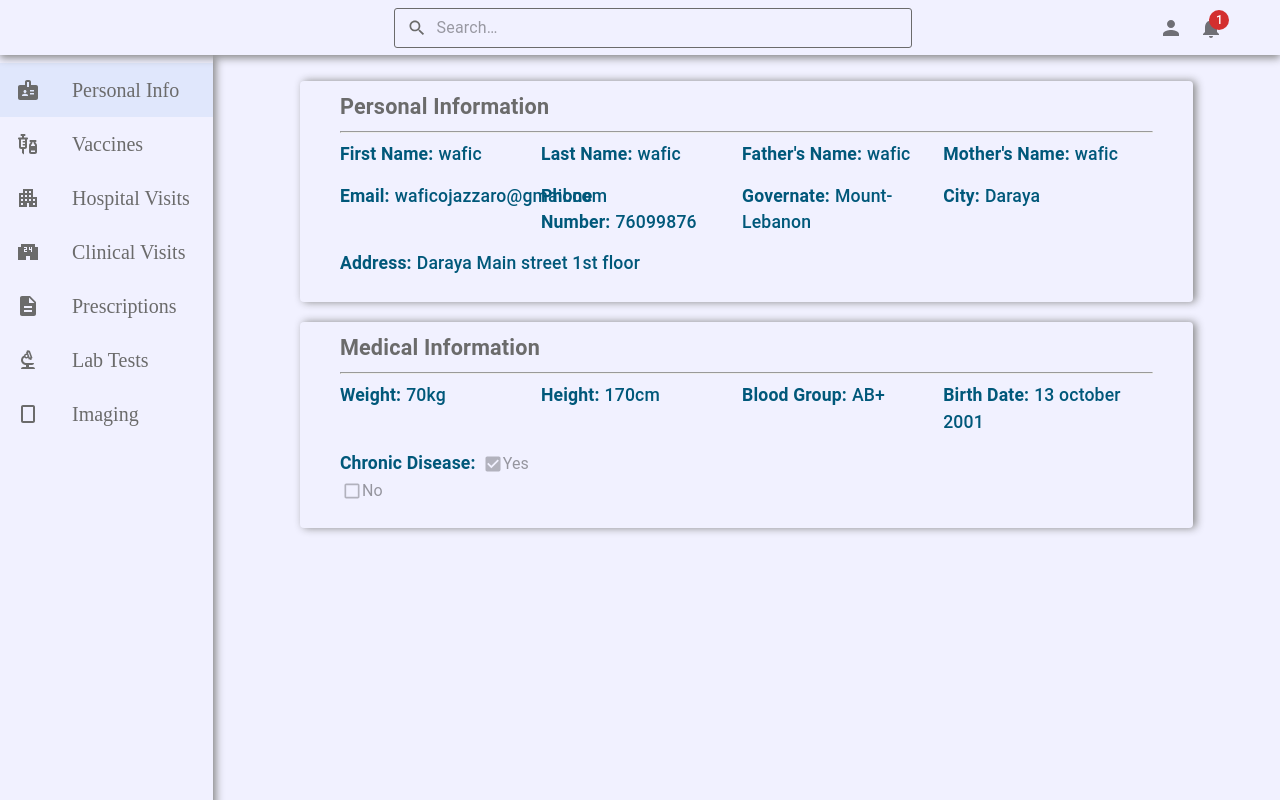
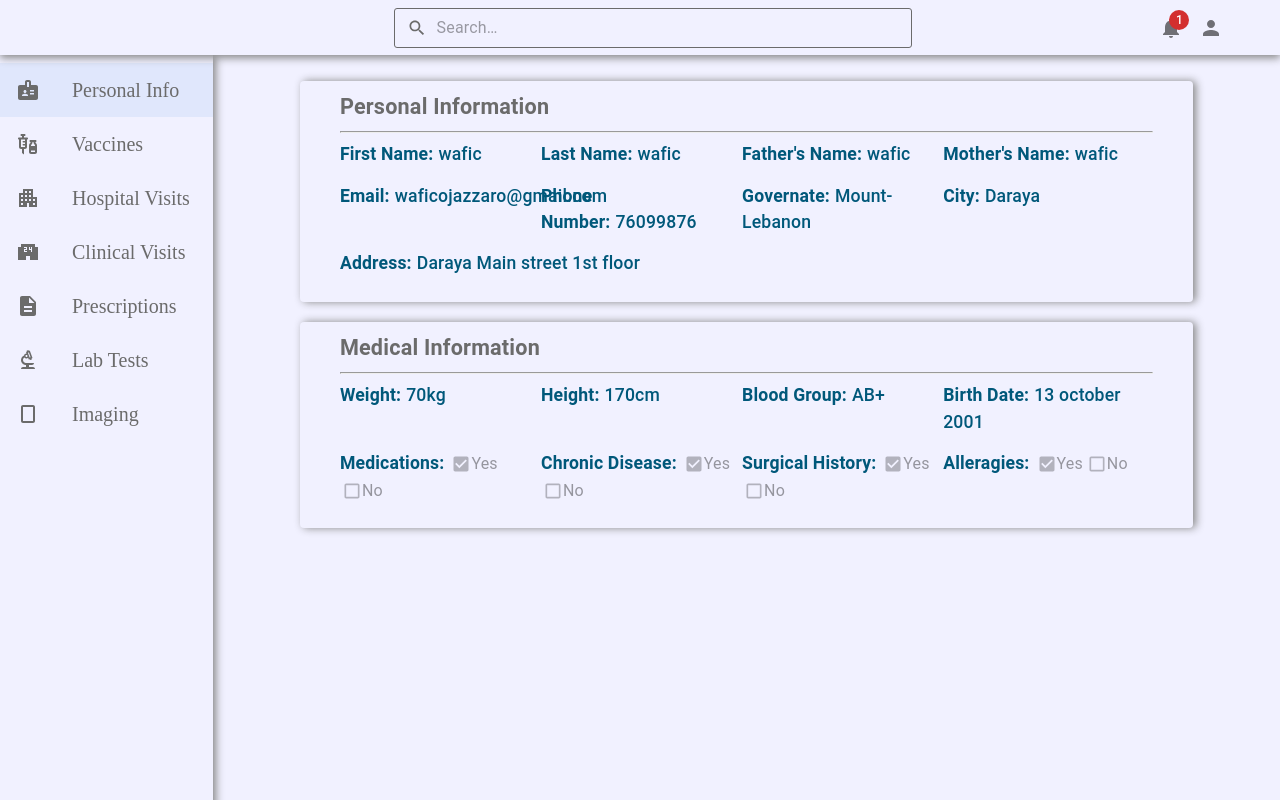
Before and after one commit to waficjazz/medrProject, a React (Create React App) app in the folder front/: page / in a window 1280 px wide. Built offline with nearby package versions, Linux system fonts and the light colour scheme; the HTML template or start-up script is replaced by a standard one.

Commit message:
medical inforamtion

```diff
--- a/front/src/components/Navbar/Navbar.css
+++ b/front/src/components/Navbar/Navbar.css
@@ -26,6 +26,15 @@
   .search {
     display: none;
   }
+  .tools {
+    width: 100%;
+    display: block;
+    padding: 0;
+  }
+  .toolsicon {
+    position: relative;
+    left: 70%;
+  }
 }
 
 .badge {
@@ -43,6 +52,4 @@
 
 .toolsicon {
   display: flex;
-  justify-content: space-between;
-  width: 80px;
 }
--- a/front/src/components/Navbar/Navbar.jsx
+++ b/front/src/components/Navbar/Navbar.jsx
@@ -19,11 +19,11 @@ const Navbar = () => {
               </div>
               <div className="toolsicon">
                 <IconButton>
-                  <PersonIcon />
+                  <Badge className="badge" badgeContent={1} color="error" overlap="circular" />
+                  <NotificationsIcon />
                 </IconButton>
                 <IconButton>
-                  <Badge className="badge" badgeContent={1} color="error" overlap="circular" />
-                  <NotificationsIcon />
+                  <PersonIcon />
                 </IconButton>
               </div>
             </div>
--- a/front/src/pages/PersonalInfo/PersonalInfo.jsx
+++ b/front/src/pages/PersonalInfo/PersonalInfo.jsx
@@ -58,7 +58,28 @@ const PersonalInfo = () => {
               </Typography>
 
               <Typography className="internalText ">
+                Medications:
+                <span className="internalData">
+                  <FormControlLabel control={<Checkbox defaultChecked size="small" disabled sx={{ padding: 0 }} />} label="Yes" sx={{ marginX: "2px" }} />
+                  <FormControlLabel control={<Checkbox size="small" checked={false} disabled sx={{ padding: 0 }} />} label="No" sx={{ marginX: "2px" }} />
+                </span>
+              </Typography>
+              <Typography className="internalText ">
                 Chronic Disease:
+                <span className="internalData">
+                  <FormControlLabel control={<Checkbox defaultChecked size="small" disabled sx={{ padding: 0 }} />} label="Yes" sx={{ marginX: "2px" }} />
+                  <FormControlLabel control={<Checkbox size="small" checked={false} disabled sx={{ padding: 0 }} />} label="No" sx={{ marginX: "2px" }} />
+                </span>
+              </Typography>
+              <Typography className="internalText ">
+                Surgical History:
+                <span className="internalData">
+                  <FormControlLabel control={<Checkbox defaultChecked size="small" disabled sx={{ padding: 0 }} />} label="Yes" sx={{ marginX: "2px" }} />
+                  <FormControlLabel control={<Checkbox size="small" checked={false} disabled sx={{ padding: 0 }} />} label="No" sx={{ marginX: "2px" }} />
+                </span>
+              </Typography>
+              <Typography className="internalText ">
+                Alleragies:
                 <span className="internalData">
                   <FormControlLabel control={<Checkbox defaultChecked size="small" disabled sx={{ padding: 0 }} />} label="Yes" sx={{ marginX: "2px" }} />
                   <FormControlLabel control={<Checkbox size="small" checked={false} disabled sx={{ padding: 0 }} />} label="No" sx={{ marginX: "2px" }} />
```
